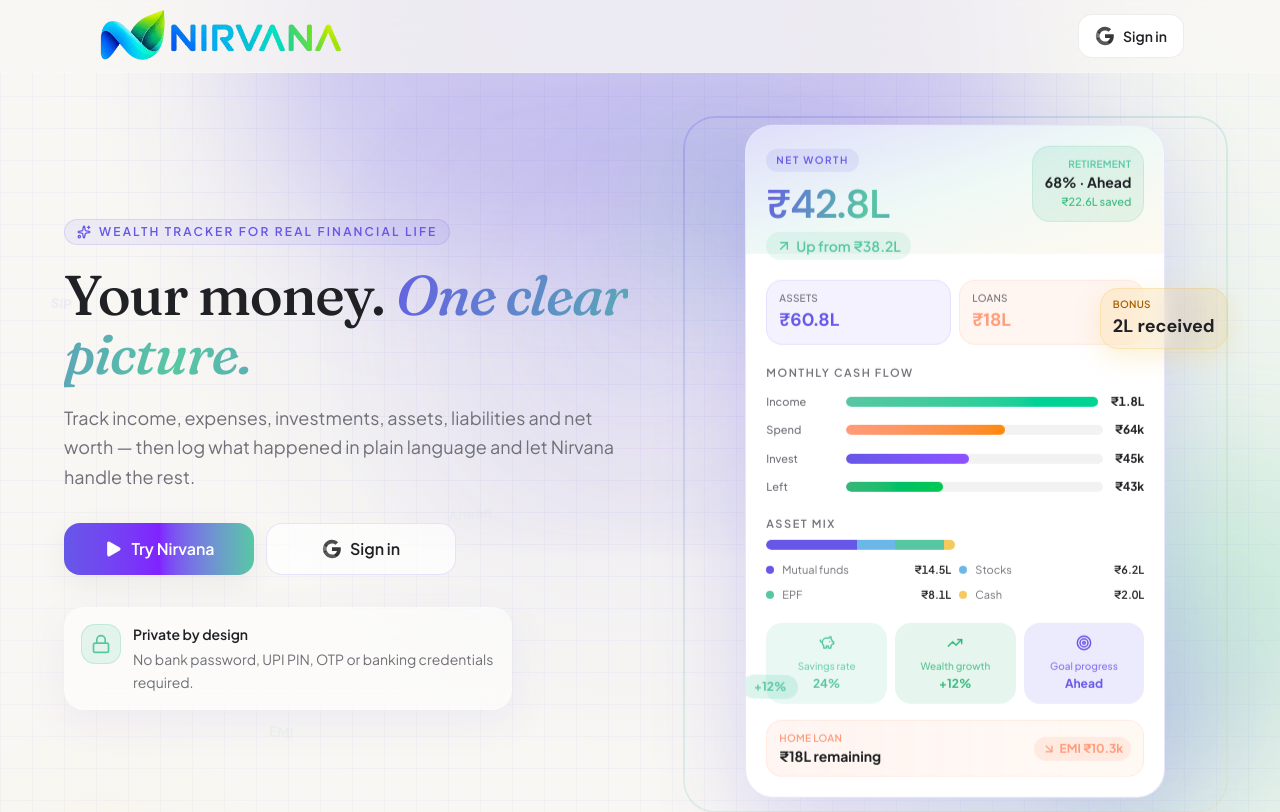
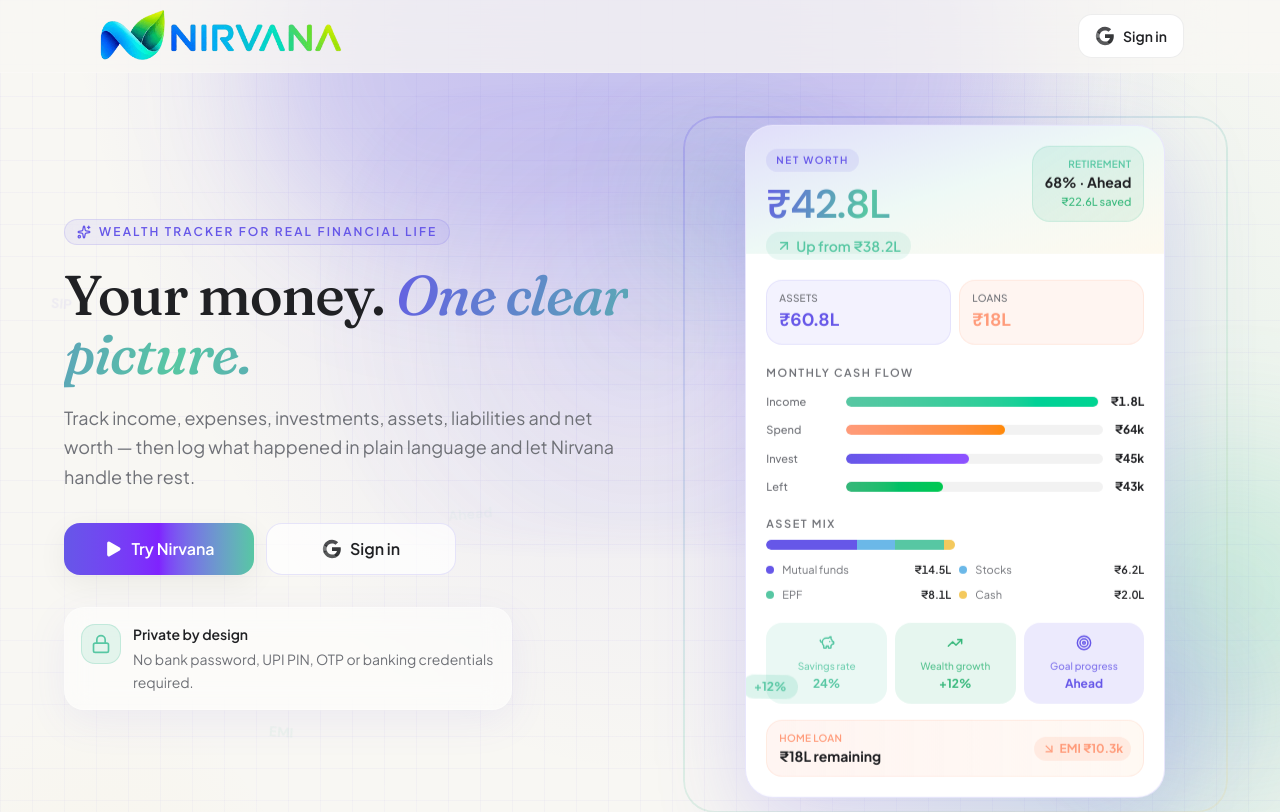
Before and after one commit to mrsid96/nirvana, a React (Vite) app: page /login in a window 1280 px wide. Shown: the top 812 px of the page. Built offline with nearby package versions, Linux system fonts and the light colour scheme; no server answers.

Commit message:
Remove overlapping bonus chip from hero preview
The floating 'Bonus · 2L received' badge overlapped dashboard
elements on all breakpoints; remove it entirely.

Co-authored-by: Sidharth Patnaik <sidh.rapid@gmail.com>

```diff
--- a/src/components/landing/LandingSections.tsx
+++ b/src/components/landing/LandingSections.tsx
@@ -387,10 +387,6 @@ export function LandingHero({
           <div className="landing-preview-ring absolute -inset-3 z-0 rounded-[32px] opacity-70" aria-hidden />
           <div className="absolute -left-8 top-6 -z-10 hidden h-32 w-32 rounded-full bg-gradient-to-br from-mint/30 to-success/10 blur-3xl lg:block" aria-hidden />
           <div className="absolute -right-6 bottom-4 -z-10 hidden h-36 w-36 rounded-full bg-gradient-to-br from-accent/30 to-violet-500/10 blur-3xl lg:block" aria-hidden />
-          <div className="absolute -right-3 top-40 z-20 hidden rounded-[18px] border border-yellow/30 bg-yellow/20 px-3 py-2 shadow-[0_8px_24px_rgba(244,201,93,0.25)] backdrop-blur-md lg:block">
-            <p className="text-[10px] font-semibold uppercase tracking-wide text-yellow-700 dark:text-yellow-300">Bonus</p>
-            <p className="font-display text-lg font-bold text-ink dark:text-white">2L received</p>
-          </div>
           <HeroPreview className="hero-float relative z-10" />
         </div>
       </div>
```
